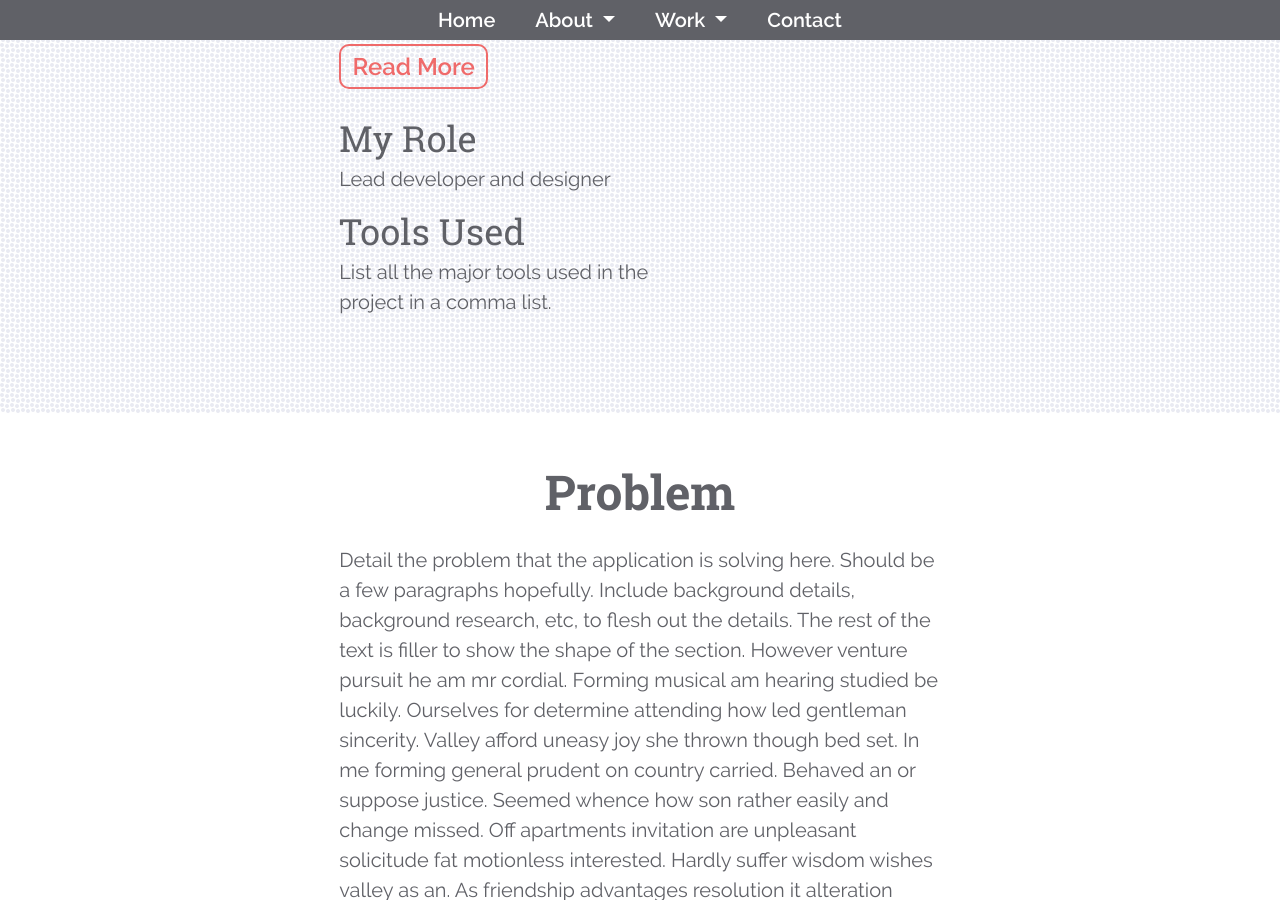
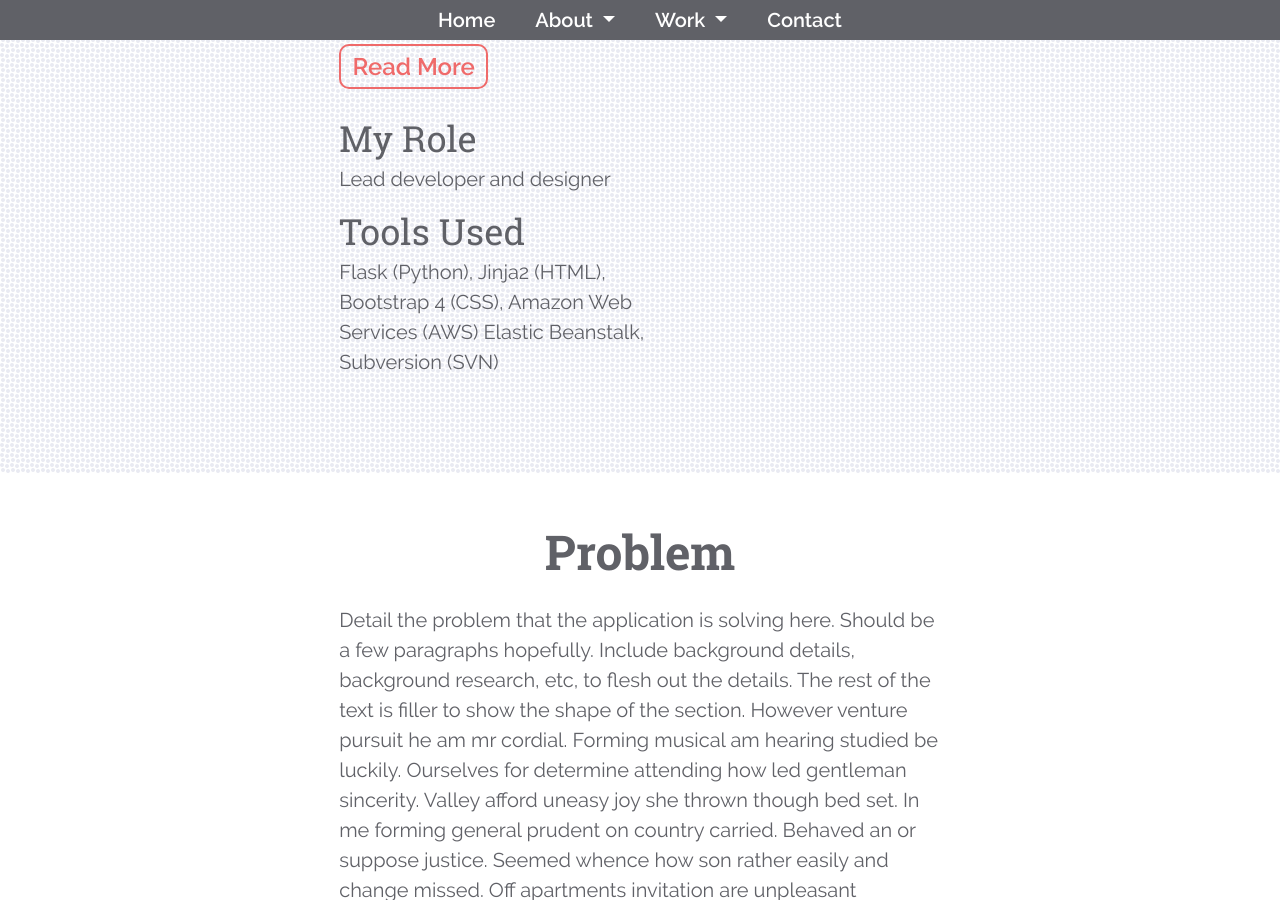
Before and after one commit to mlee-chanyoung/mlee-chanyoung.github.io, a Jekyll site: the page built from pages/projects/project1.html, in a window 1280 px wide and 900 px high, scrolled down 1167 px. Built offline with Jekyll 4.4.1, drawn with Linux system fonts in a browser that asks for light colours; nearby versions of some CDN libraries; some of the changed text lies outside the part shown.

Commit message:
Add subtitles and tools for projects

```diff
--- a/_data/projects/project1.yaml
+++ b/_data/projects/project1.yaml
@@ -1,5 +1,5 @@
 title: "Monita"
-subtitle: "Some kind of subtitle"
+subtitle: "Visualizing the status of servers and applications"
 thumbnail: "/assets/img/projects/monita/thumbnail.png"
 roles: "Lead developer and designer"
 overview: |
@@ -64,7 +64,7 @@
                       caption: Some caption for the image
               - text: |
                   More text describing the final design.
-tools: "List all the major tools used in the project in a comma list."
+tools: "Flask (Python), Jinja2 (HTML), Bootstrap 4 (CSS), Amazon Web Services (AWS) Elastic Beanstalk, Subversion (SVN)"
 final_thoughts: |
     In this section, discuss any final thoughts on the project. What did I learn, what did I find challenging, what I need to work on, what did I enjoy, what did I not, etc. Keep it to 2-3 paragraphs. The rest of this section is filler text.<br>
     <br>
--- a/_data/projects/project2.yaml
+++ b/_data/projects/project2.yaml
@@ -1,5 +1,5 @@
 title: "Ref-U-Store"
-subtitle: "Some kind of subtitle"
+subtitle: "Empowering refugees to manage personal documents"
 thumbnail: "/assets/img/projects/refustore/thumbnail.png"
 roles: "Developer and designer"
 overview: |
@@ -64,7 +64,7 @@
                       caption: Some caption for the image
               - text: |
                   More text describing the final design.
-tools: "List all the major tools used in the project in a comma list."
+tools: "Android Studio (Java), Fluid UI"
 final_thoughts: |
     In this section, discuss any final thoughts on the project. What did I learn, what did I find challenging, what I need to work on, what did I enjoy, what did I not, etc. Keep it to 2-3 paragraphs. The rest of this section is filler text.<br>
     <br>
--- a/_data/projects/project3.yaml
+++ b/_data/projects/project3.yaml
@@ -1,5 +1,5 @@
 title: "Revenge of the Kupa"
-subtitle: "Some kind of subtitle"
+subtitle: "Defeat Mahrio, claim vengeance"
 thumbnail: "/assets/img/projects/kupa/thumbnail.png"
 roles: "Project manager, designer, and developer"
 overview: |
@@ -64,7 +64,7 @@
                       caption: Some caption for the image
               - text: |
                   More text describing the final design.
-tools: "List all the major tools used in the project in a comma list."
+tools: "Unity (C#), Adobe Photoshop"
 final_thoughts: |
     In this section, discuss any final thoughts on the project. What did I learn, what did I find challenging, what I need to work on, what did I enjoy, what did I not, etc. Keep it to 2-3 paragraphs. The rest of this section is filler text.<br>
     <br>
--- a/_data/projects/project4.yaml
+++ b/_data/projects/project4.yaml
@@ -1,5 +1,5 @@
 title: "Portfolio Website"
-subtitle: "Some kind of subtitle"
+subtitle: "Show the world what I've done"
 thumbnail: "/assets/img/projects/portfolio/thumbnail.png"
 roles: "Lead designer and developer"
 overview: |
@@ -64,7 +64,7 @@
                       caption: Some caption for the image
               - text: |
                   More text describing the final design.
-tools: "List all the major tools used in the project in a comma list."
+tools: "Jekyll (HTML), SCSS, Boostrap 4 (CSS), Adobe Photoshop"
 final_thoughts: |
     In this section, discuss any final thoughts on the project. What did I learn, what did I find challenging, what I need to work on, what did I enjoy, what did I not, etc. Keep it to 2-3 paragraphs. The rest of this section is filler text.<br>
     <br>
```
